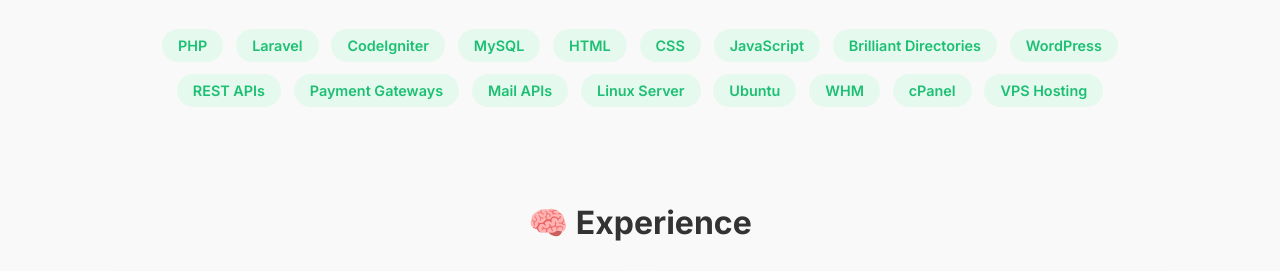
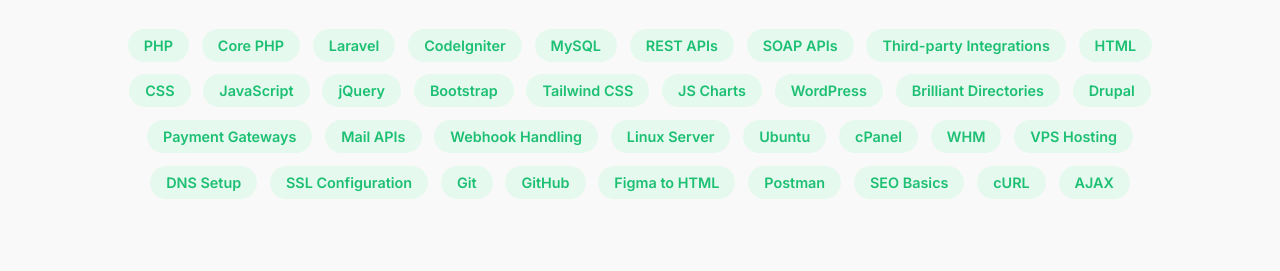
Before and after one commit to SaleheenHamid/SaleheenHamid.github.io, a plain HTML site: page index.html in a window 1280 px wide. Shown: the part 669-940 px from the top of the page. Drawn offline with Linux system fonts and the light colour scheme.

Commit message:
skills updated

```diff
--- a/index.html
+++ b/index.html
@@ -233,25 +233,57 @@
   <section id="skills" class="section">
   <h2>Skills</h2>
   <div class="badges">
+    <!-- Core Web & Backend -->
     <span class="badge">PHP</span>
+    <span class="badge">Core PHP</span>
     <span class="badge">Laravel</span>
     <span class="badge">CodeIgniter</span>
     <span class="badge">MySQL</span>
+    <span class="badge">REST APIs</span>
+    <span class="badge">SOAP APIs</span>
+    <span class="badge">Third-party Integrations</span>
+
+    <!-- Frontend -->
     <span class="badge">HTML</span>
     <span class="badge">CSS</span>
     <span class="badge">JavaScript</span>
+    <span class="badge">jQuery</span>
+    <span class="badge">Bootstrap</span>
+    <span class="badge">Tailwind CSS</span>
+    <span class="badge">JS Charts</span>
+
+    <!-- CMS & Platforms -->
+    <span class="badge">WordPress</span>
     <span class="badge">Brilliant Directories</span>
-      <span class="badge">WordPress</span>
-      <span class="badge">REST APIs</span>
+    <span class="badge">Drupal</span>
+
+    <!-- APIs & Services -->
     <span class="badge">Payment Gateways</span>
     <span class="badge">Mail APIs</span>
+    <span class="badge">Webhook Handling</span>
+
+    <!-- DevOps & Hosting -->
     <span class="badge">Linux Server</span>
     <span class="badge">Ubuntu</span>
+    <span class="badge">cPanel</span>
     <span class="badge">WHM</span>
-      <span class="badge">cPanel</span>
     <span class="badge">VPS Hosting</span>
+    <span class="badge">DNS Setup</span>
+    <span class="badge">SSL Configuration</span>
+
+    <!-- Tools -->
+    <span class="badge">Git</span>
+    <span class="badge">GitHub</span>
+    <span class="badge">Figma to HTML</span>
+    <span class="badge">Postman</span>
+
+    <!-- Bonus -->
+    <span class="badge">SEO Basics</span>
+    <span class="badge">cURL</span>
+    <span class="badge">AJAX</span>
   </div>
 </section>
+
 
 
 <section id="gigs" class="section personal_info">
```
Lines whose indentation alone changed are shown as unchanged.
